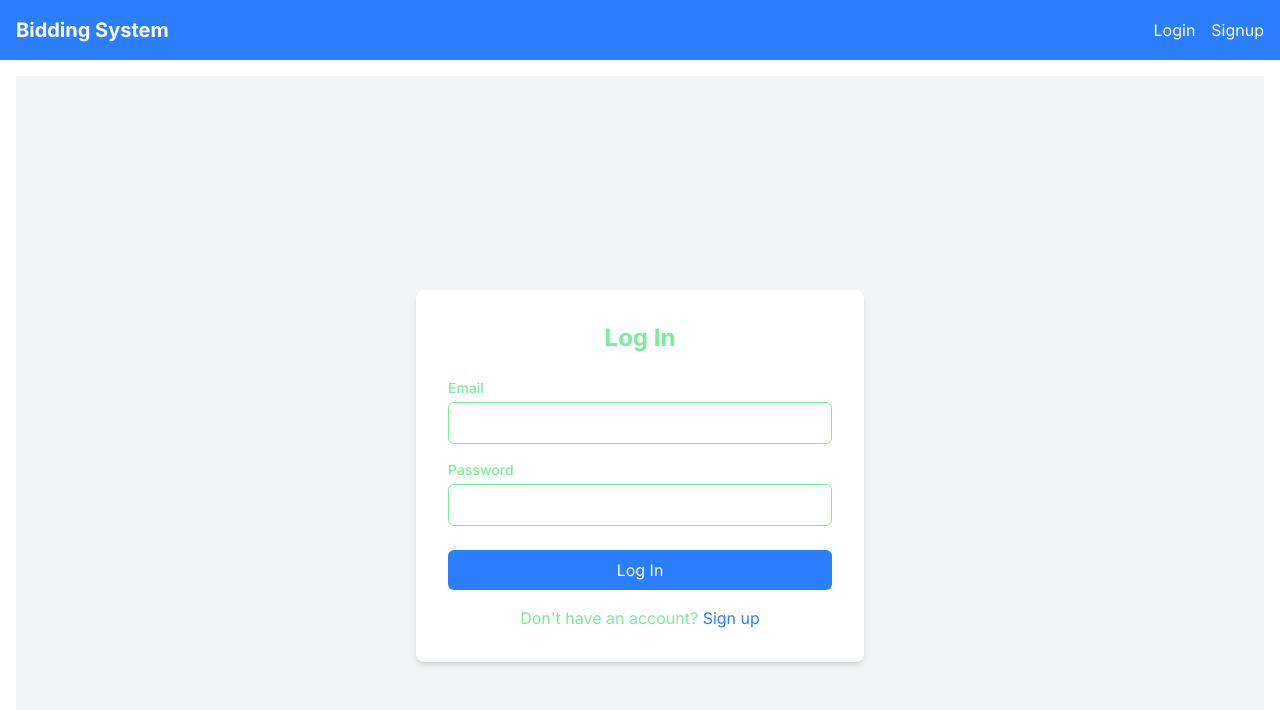
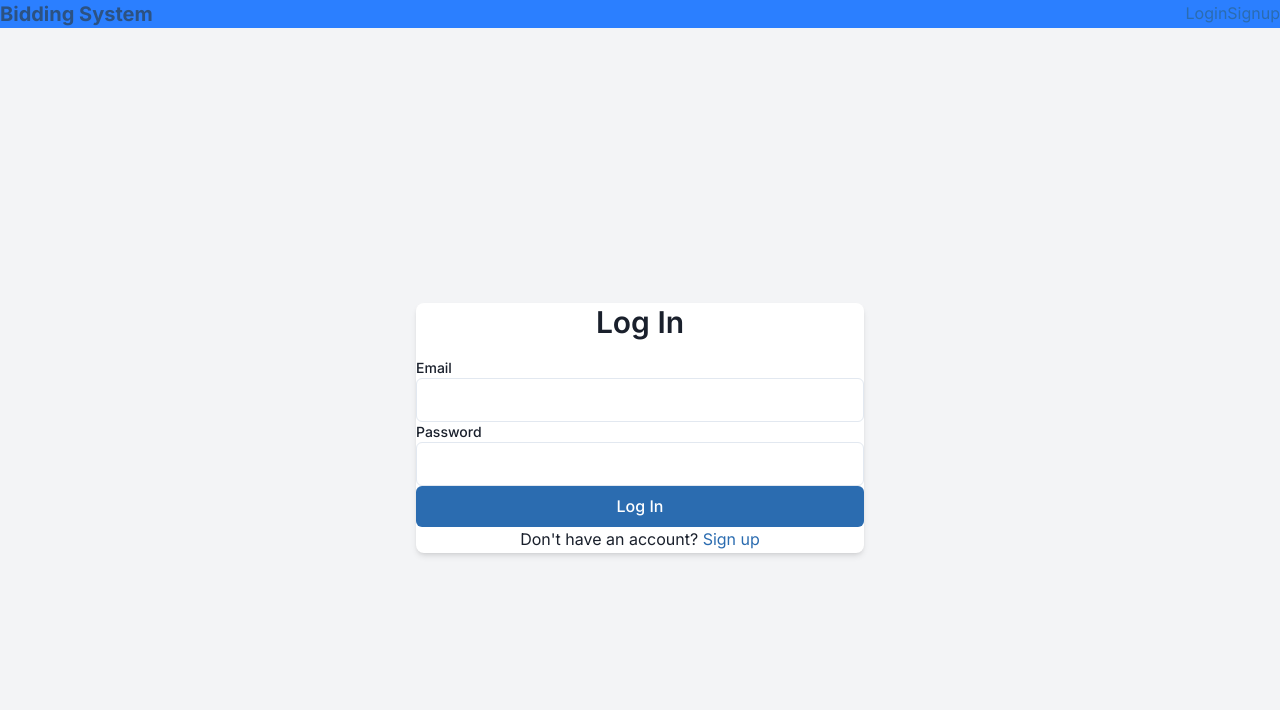
Before and after one commit to JoyelV/buyers-sellers-management, a Next.js app: page /login in a window 1280 px wide. Shown: the top 710 px of the page. Built offline with nearby package versions, Linux system fonts and the light colour scheme; no server answers.

Commit message:
Enhance UI

```diff
--- a/src/app/globals.css
+++ b/src/app/globals.css
@@ -1,26 +1,122 @@
+/* Import Tailwind CSS */
 @import "tailwindcss";
 
+/* Define custom CSS variables for light mode */
 :root {
-  --background: #ffffff;
-  --foreground: #7bed9b;
+  --background: #f7fafc; /* Light gray background for a clean look */
+  --foreground: #1a202c; /* Dark gray text for readability */
+  --primary: #2b6cb0; /* Professional blue for buttons, links, etc. */
+  --primary-hover: #2c5282; /* Darker blue for hover states */
+  --secondary: #4a5568; /* Medium gray for secondary elements */
+  --accent: #48bb78; /* Green accent for success states */
+  --error: #e53e3e; /* Red for errors */
 }
 
-@theme inline {
-  --color-background: var(--background);
-  --color-foreground: var(--foreground);
-  --font-sans: var(--font-geist-sans);
-  --font-mono: var(--font-geist-mono);
+/* Dark mode color scheme */
+@media (prefers-color-scheme: dark) {
+  :root {
+    --background: #1a202c; /* Dark gray background */
+    --foreground: #e2e8f0; /* Light gray text for readability */
+    --primary: #4299e1; /* Lighter blue for dark mode */
+    --primary-hover: #63b3ed; /* Even lighter blue for hover */
+    --secondary: #a0aec0; /* Light gray for secondary elements */
+    --accent: #68d391; /* Lighter green for success */
+    --error: #f56565; /* Lighter red for errors */
+  }
+}
+
+/* Apply base styles to the body */
+body {
+  background: var(--background);
+  color: var(--foreground);
+  font-family: 'Inter', -apple-system, BlinkMacSystemFont, 'Segoe UI', Roboto, Oxygen, Ubuntu, Cantarell, 'Open Sans', 'Helvetica Neue', sans-serif;
+  font-size: 16px; /* Base font size for readability */
+  line-height: 1.6; /* Improved line spacing */
+  margin: 0; /* Remove default margin */
+  min-height: 100vh; /* Ensure full height */
+}
+
+/* Reset default margins and paddings for consistency */
+* {
+  margin: 0;
+  padding: 0;
+  box-sizing: border-box;
+}
+
+/* Style headings for consistency */
+h1, h2, h3, h4, h5, h6 {
+  color: var(--foreground);
+  font-weight: 600; /* Semi-bold for headings */
+  line-height: 1.3;
+  margin-bottom: 1rem;
+}
+
+h1 {
+  font-size: 2.25rem; /* 36px */
+}
+
+h2 {
+  font-size: 1.875rem; /* 30px */
+}
+
+h3 {
+  font-size: 1.5rem; /* 24px */
+}
+
+/* Style links globally */
+a {
+  color: var(--primary);
+  text-decoration: none;
+  transition: color 0.3s ease;
+}
+
+a:hover {
+  color: var(--primary-hover);
+}
+
+/* Style buttons globally */
+button {
+  background-color: var(--primary);
+  color: white;
+  padding: 0.5rem 1rem;
+  border: none;
+  border-radius: 0.375rem; /* Rounded corners */
+  font-weight: 500;
+  cursor: pointer;
+  transition: background-color 0.3s ease;
+}
+
+button:hover {
+  background-color: var(--primary-hover);
+}
+
+/* Disabled button state */
+button:disabled {
+  background-color: var(--secondary);
+  cursor: not-allowed;
+}
+
+/* Input fields */
+input, textarea {
+  border: 1px solid #e2e8f0;
+  border-radius: 0.375rem;
+  padding: 0.5rem 0.75rem;
+  font-size: 1rem;
+  color: var(--foreground);
+  background-color: #fff;
+  transition: border-color 0.3s ease;
+}
+
+input:focus, textarea:focus {
+  outline: none;
+  border-color: var(--primary);
+  box-shadow: 0 0 0 3px rgba(66, 153, 225, 0.1); /* Subtle focus ring */
 }
 
 @media (prefers-color-scheme: dark) {
-  :root {
-    --background: #0a0a0a;
-    --foreground: #7bed9b;
+  input, textarea {
+    background-color: #2d3748;
+    border-color: #4a5568;
+    color: var(--foreground);
   }
 }
-
-body {
-  background: var(--background);
-  color: var(--foreground);
-  font-family: Arial, Helvetica, sans-serif;
-}
--- a/src/app/login/page.tsx
+++ b/src/app/login/page.tsx
@@ -30,7 +30,7 @@ export default function Login() {
       });
       await login(response.data.token);
       toast.success("Login successful!", {
-        duration: 1000,
+        duration: 3000,
         position: "top-right",
         style: {
           background: "#059669",
--- a/src/app/project/create/page.tsx
+++ b/src/app/project/create/page.tsx
@@ -64,7 +64,7 @@ export default function CreateProject() {
       }
 
       toast.success("Project created successfully!", {
-        duration: 2000,
+        duration: 3000,
         position: "top-right",
         style: {
           background: "#059669",
```
